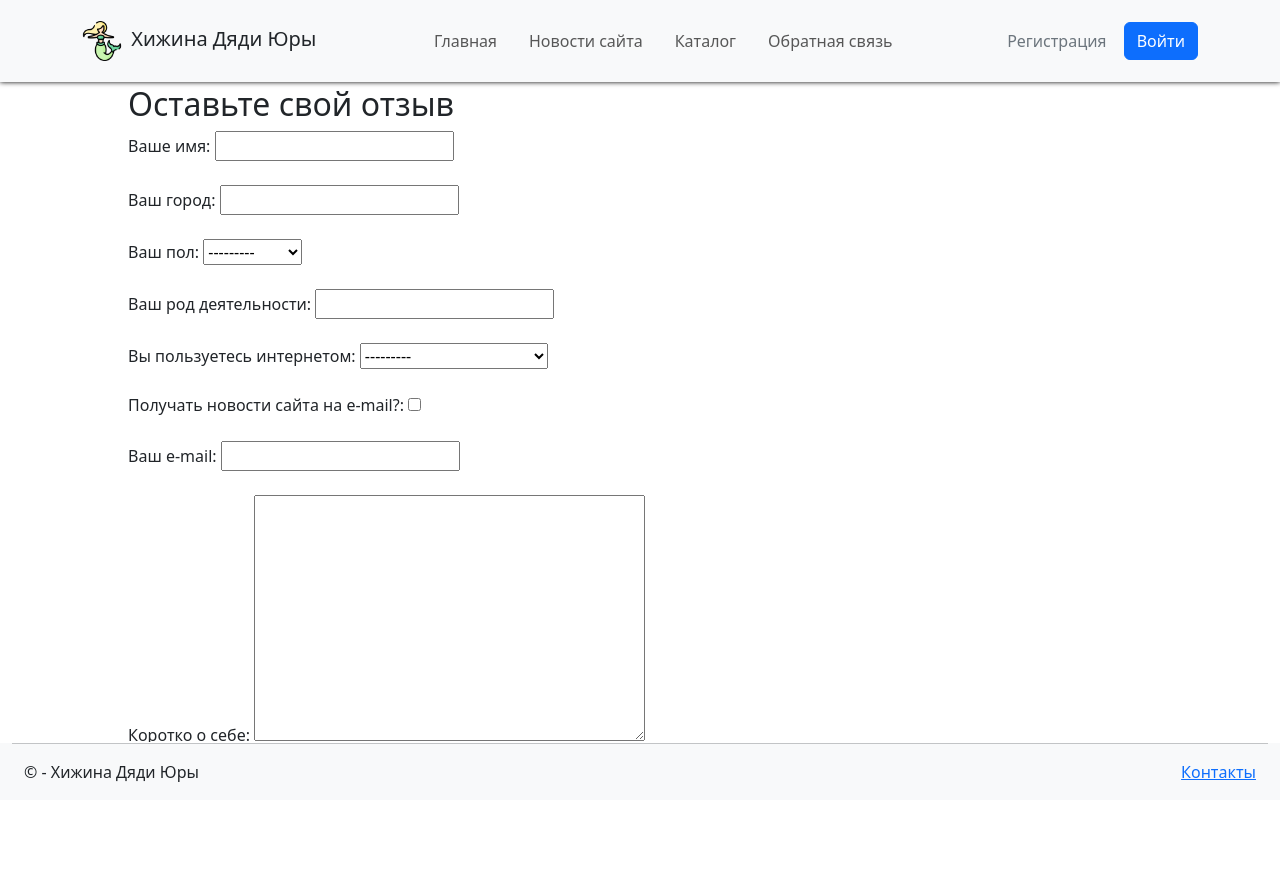
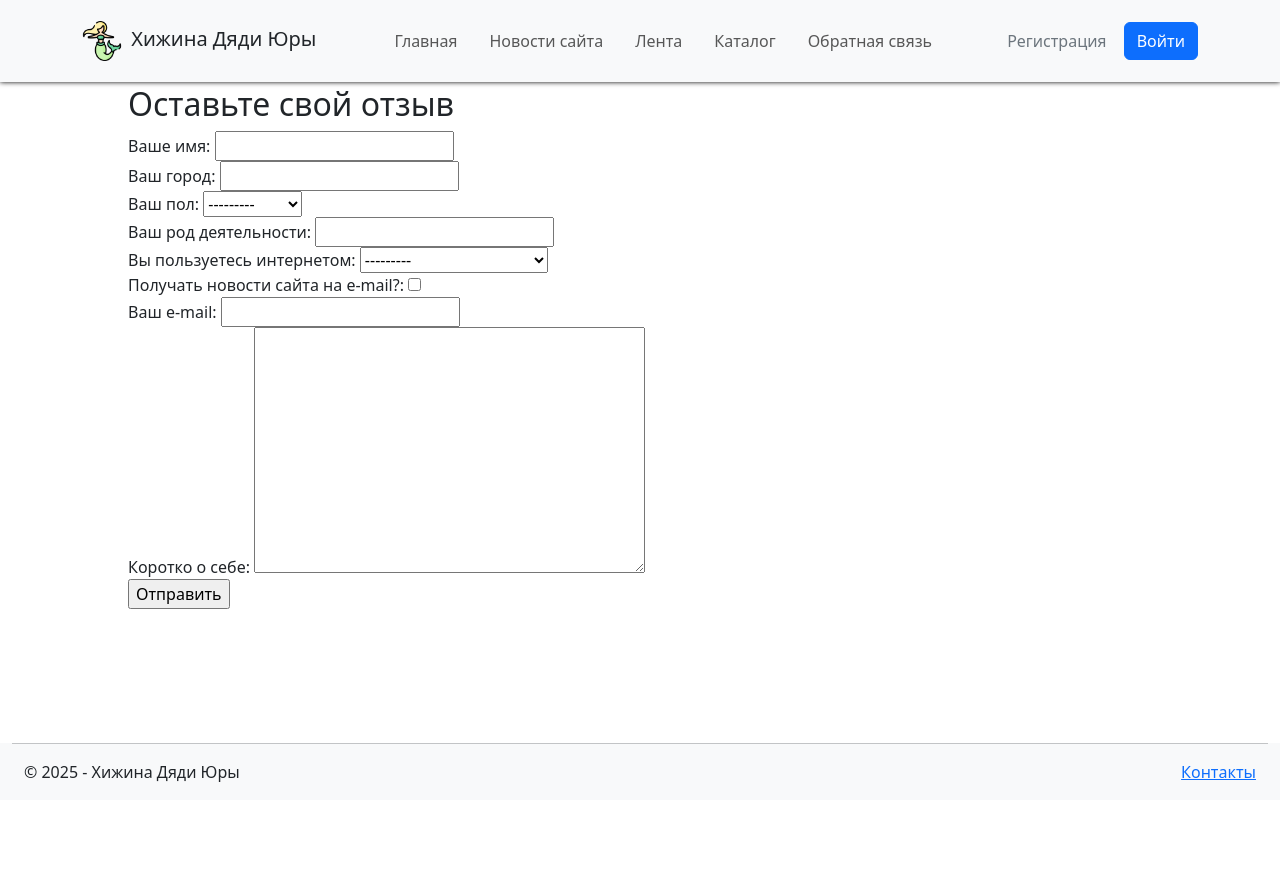
Before and after one commit to Azugh/denis, a Django app: page /news/feedback/ in a window 1280 px wide. Run offline with Django 5.2, Linux system fonts and the light colour scheme; some libraries are stand-ins or nearby versions.

Commit message:
feedback

```diff
--- a/main/templates/main/layout.html
+++ b/main/templates/main/layout.html
@@ -37,9 +37,9 @@
 						<li class="menu-item menu-item-type-custom menu-item-object-custom nav-item px-2">
 							<a href="{% url 'news' %}" class="nav-link">Новости сайта</a>
 						</li>
-						<!-- <li class="menu-item menu-item-type-custom menu-item-object-custom nav-item px-2">
-							<a href="{% url 'arts' %}" class="nav-link">Арты</a>
-						</li> -->
+						<li class="menu-item menu-item-type-custom menu-item-object-custom nav-item px-2">
+							<a href="{% url 'arts' %}" class="nav-link">Лента</a>
+						</li>
 						<li class="menu-item menu-item-type-custom menu-item-object-custom nav-item px-2">
 							<a href="{% url 'shop' %}" class="nav-link">Каталог</a>
 						</li>
--- a/news/templates/news/art.html
+++ b/news/templates/news/art.html
@@ -6,7 +6,7 @@
 	<h2>
 		<nav aria-label="breadcrumb">
 			<ol class="breadcrumb">
-				<li class="breadcrumb-item"><a href="{% url 'arts' %}">Арты</a></li>
+				<li class="breadcrumb-item"><a href="{% url 'arts' %}">Лента</a></li>
 				<li class="breadcrumb-item active" aria-current="page">
 					{{ title }}
 					{% if user.is_superuser %}
--- a/news/templates/news/feedback.html
+++ b/news/templates/news/feedback.html
@@ -1,20 +1,20 @@
 {% extends "main/layout.html" %}
-
 {% load static %}
 
 {% block content %}
   {% if form != None %}
     <h2>Оставьте свой отзыв</h2>
+
     <div>
       <script>
-                $(document).ready(function () {
+        $(document).ready(function() {
           $('#id_submit').css('background-color', 'green');
 
           $('#id_submit').hover(
-                        function () {
+            function() {
               $(this).css('background-color', '#C3B1E1');
             },
-                        function () {
+            function() {
               $(this).css('background-color', 'green');
             }
           );
@@ -23,54 +23,73 @@
           $('h2').css('color', '#CF9FFF');
           $('label').css('color', '#CF9FFF');
 
-                    $('input[type="text"], textarea').mouseover(function () {
+          $('input[type="text"], textarea').mouseover(function() {
             $(this).css('background-color', '#C3B1E1');
-                    }).mouseout(function () {
+          }).mouseout(function() {
             $(this).css('background-color', 'white');
           });
 
-                    $('input[type="text"], input[type="email"], textarea').mouseover(function () {
+          $('input[type="text"], input[type="email"], textarea').mouseover(function() {
             $(this).css('background-color', '#C3B1E1');
-                    }).mouseout(function () {
+          }).mouseout(function() {
             $(this).css('background-color', 'white');
           });
         });
       </script>
     </div>
+
     <div>
       <form method="post">
         {% csrf_token %}
+
+        <div class="form-group">
           <label for="{{ form.name.id_for_label }}">{{ form.name.label }}:</label>
-                {{ form.name }}<br><br>
+          {{ form.name }}
+        </div>
 
+        <div class="form-group">
           <label for="{{ form.city.id_for_label }}">{{ form.city.label }}:</label>
-                {{ form.city }}<br><br>
+          {{ form.city }}
+        </div>
 
+        <div class="form-group">
           <label for="{{ form.gender.id_for_label }}">{{ form.gender.label }}:</label>
-                {{ form.gender }}<br><br>
+          {{ form.gender }}
+        </div>
 
+        <div class="form-group">
           <label for="{{ form.job.id_for_label }}">{{ form.job.label }}:</label>
-                {{ form.job }}<br><br>
+          {{ form.job }}
+        </div>
 
+        <div class="form-group">
           <label for="{{ form.internet.id_for_label }}">{{ form.internet.label }}:</label>
-                {{ form.internet }}<br><br>
+          {{ form.internet }}
+        </div>
 
+        <div class="form-group">
           <label for="{{ form.notice.id_for_label }}">{{ form.notice.label }}:</label>
-                {{ form.notice }}<br><br>
+          {{ form.notice }}
+        </div>
 
+        <div class="form-group">
           <label for="{{ form.email.id_for_label }}">{{ form.email.label }}:</label>
-                {{ form.email }}<br><br>
+          {{ form.email }}
+        </div>
 
+        <div class="form-group">
           <label for="{{ form.message.id_for_label }}">{{ form.message.label }}:</label>
-                {{ form.message }}<br><br>
+          {{ form.message }}
+        </div>
 
-                <input type="submit" value="Отправить" id="id_submit">
+        <input type="submit" value="Отправить" id="id_submit" class="btn-submit">
       </form>
     </div>
+
   {% else %}
     <div>
       <script>
-                $(document).ready(function () {
+        $(document).ready(function() {
           $('body').css('background-color', '#CCCCFF');
           $('span').css('color', '#5D3FD3');
           $('li').css('color', '#B26EBB');
@@ -79,8 +98,10 @@
         });
       </script>
     </div>
+
     <h2>Благодарим за предоставленную информацию!</h2>
     <h3>Вы сообщили о себе следующее:</h3>
+
     <ul id="list">
       <li><span>Имя:</span> {{ data.name }}</li>
       <li><span>Город:</span> {{ data.city }}</li>
--- a/news/views.py
+++ b/news/views.py
@@ -34,21 +34,45 @@ def arts(request):
     return render(
         request, 'news/arts.html',
         {
-            'title':'Арты',
+            'title':'Лента',
             'artslist':pictures.objects.all(),
             'year':datetime.now().year,
         }
     )
 
 def feedback(request):
+    """Renders the about page."""
+    assert isinstance(request, HttpRequest)
+    data = None
+    gender = {'1': 'Мужчина', '2':'Женщина'}
+    internet = {'1': 'Ежедневно' , '2': 'Пару часов в день', '3': 'Пару часов в неделю', '4': 'Пару часов в месяц'}
+
     if request.method == 'POST':
         form = ReviewForm(request.POST)
         if form.is_valid():
-            form.save()  # Сохранение данных в базе данных
-            return redirect('feedback_success')  # Перенаправление на страницу успеха
+            data = dict()
+            data['name'] = form.cleaned_data['name']
+            data['city'] = form.cleaned_data['city']
+            data['job'] = form.cleaned_data['job']
+            data['gender'] = gender[ form.cleaned_data['gender'] ]
+            data['internet'] = internet[ form.cleaned_data['internet'] ]
+            if(form.cleaned_data['notice'] == True):
+                data['notice'] = 'Да'
+            else:
+                data['notice'] = 'Нет'
+            data['email'] = form.cleaned_data['email']
+            data['message'] = form.cleaned_data['message']
+            form = None
     else:
         form = ReviewForm()
-    return render(request, 'news/feedback.html', {'form': form})
+    return render(
+        request,
+        'news/feedback.html',
+        {
+            'form': form,
+            'data': data,
+            'year':datetime.now().year},
+        )
 
 def feedback_success(request):
     return render(request, 'news/feedback_success.html')
```
Also changed, not shown: news/templates/news/feedback_success.html (+11 -0 lines), db.sqlite3, static/media/0012_23.jpg (added), static/media/027808470d1aa92262bbd8ee88901991-1554090690.jpg (added), static/media/59196347_m.jpg (added), static/media/756691064803786-2525774691.webp (added), static/media/blobfish-scaled-3220854521.jpeg (added), static/media/dva-rybaka.gif (added), static/media/maxresdefault-1439736653.jpg (added), static/media/maxresdefault-2698595407.jpg (added), static/media/maxresdefault-3333982659.jpg (added), static/media/maxresdefault-845900470.jpg (added), static/media/og_og_1650263846352080972-689211581.jpg (added), static/media/rybka-27-3819071509.gif (added), 1 more files, 1 other file. Lines whose indentation alone changed are shown as unchanged.
